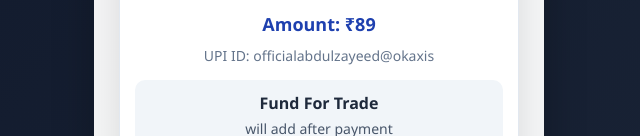
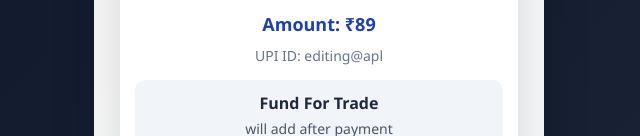
Before and after one commit to 11apna/dc, a plain HTML site: page index.html in a window 1280 px wide. Shown: the part 432-568 px from the top of the page, without its empty margins (321-961 px from the left). Drawn offline with Linux system fonts and the light colour scheme.

Commit message:
Update index.html

```diff
--- a/index.html
+++ b/index.html
@@ -409,7 +409,7 @@
                 </div>
 
                 <div class="amount-display" id="amountDisplay">Amount: ₹89</div>
-                <div class="upi-id">UPI ID: officialabdulzayeed@okaxis</div>
+                <div class="upi-id">UPI ID: editing@apl</div>
 
                 <div class="service-info">
                     <div class="service-name">Fund For Trade </div>
@@ -489,7 +489,7 @@
             document.getElementById('amountDisplay').textContent = `Amount: ₹${amount}`;
 
             // Generate QR code with amount
-            const upiId = 'officialabdulzayeed@okaxis';
+            const upiId = 'editing@apl';
             const qrData = `upi://pay?pa=${upiId}&pn=Premium%20Connect&am=${amount}&cu=INR&tn=1%20Hour%20Call%20Booking`;
             document.getElementById('qrImage').src = `https://api.qrserver.com/v1/create-qr-code/?size=200x200&data=${encodeURIComponent(qrData)}`;
 
```
